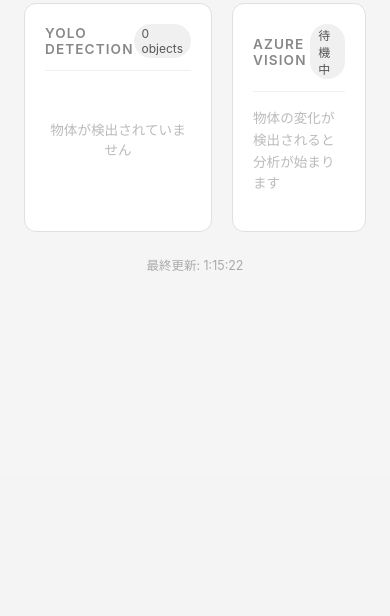
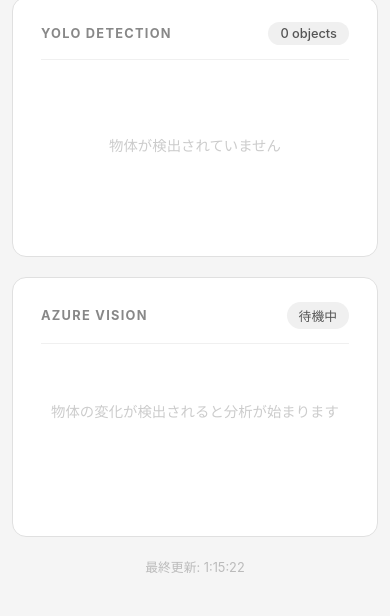
Before and after one commit to futosawaguchi/realtime-object-detector, a Flask app: page / in a window 390 px wide. Shown: the part 367-983 px from the top of the page. Before the commit the page ends 638 px from the top, so only its background shows below. Run offline with Flask 3, Linux system fonts and the light colour scheme; data that the repository does not hold is empty.

Commit message:
style: improve responsive layout and sizing

```diff
--- a/static/style.css
+++ b/static/style.css
@@ -16,10 +16,13 @@
 header {
   background-color: #ffffff;
   border-bottom: 1px solid #e0e0e0;
-  padding: 16px 32px;
+  padding: 18px 40px;
   display: flex;
   align-items: center;
   gap: 12px;
+  position: sticky;
+  top: 0;
+  z-index: 100;
 }
 
 header h1 {
@@ -30,42 +33,47 @@
 }
 
 .header-dot {
-  width: 8px;
-  height: 8px;
+  width: 10px;
+  height: 10px;
   border-radius: 50%;
   background-color: #4caf50;
   animation: pulse 2s infinite;
+  flex-shrink: 0;
 }
 
 @keyframes pulse {
   0%, 100% { opacity: 1; }
-  50% { opacity: 0.3; }
+  50%       { opacity: 0.3; }
 }
 
 /* ===== Main Layout ===== */
 main {
-  max-width: 1200px;
-  margin: 32px auto;
-  padding: 0 24px;
+  width: 100%;
+  padding: 24px 24px 40px;
   display: flex;
   flex-direction: column;
-  gap: 24px;
+  gap: 20px;
 }
 
 /* ===== Camera Feed ===== */
 .camera-section {
-  background-color: #ffffff;
+  background-color: #000;
   border: 1px solid #e0e0e0;
-  border-radius: 12px;
+  border-radius: 14px;
   overflow: hidden;
+  width: 100%;
+  max-height: calc(100vh - 180px); /* ヘッダー・パネル・余白を引いた高さ */
+  display: flex;
+  align-items: center;
+  justify-content: center;
 }
 
 .camera-feed {
   width: 100%;
+  height: 100%;
+  max-height: calc(100vh - 180px);
+  object-fit: contain;
   display: block;
-  max-height: 540px;
-  object-fit: contain;
-  background-color: #000;
 }
 
 /* ===== Bottom Panels ===== */
@@ -73,60 +81,76 @@
   display: grid;
   grid-template-columns: 1fr 1fr;
   gap: 20px;
+  width: 100%;
+}
+
+@media (max-width: 680px) {
+  .panels {
+    grid-template-columns: 1fr;
+  }
+
+  main {
+    padding: 16px 12px 32px;
+  }
+
+  header {
+    padding: 14px 20px;
+  }
 }
 
 .panel {
   background-color: #ffffff;
   border: 1px solid #e0e0e0;
-  border-radius: 12px;
-  padding: 20px;
+  border-radius: 14px;
+  padding: 24px 28px;
+  min-height: 260px;
 }
 
 .panel-header {
   display: flex;
   align-items: center;
   justify-content: space-between;
-  margin-bottom: 16px;
-  padding-bottom: 12px;
+  margin-bottom: 18px;
+  padding-bottom: 14px;
   border-bottom: 1px solid #f0f0f0;
 }
 
 .panel-title {
-  font-size: 0.85rem;
-  font-weight: 600;
-  letter-spacing: 0.08em;
+  font-size: 0.8rem;
+  font-weight: 700;
+  letter-spacing: 0.1em;
   text-transform: uppercase;
   color: #888888;
 }
 
 .panel-badge {
-  font-size: 0.75rem;
+  font-size: 0.8rem;
   background-color: #f0f0f0;
   color: #555555;
-  padding: 2px 8px;
+  padding: 4px 12px;
   border-radius: 99px;
+  font-weight: 500;
 }
 
 /* ===== YOLO Detection List ===== */
 .detection-list {
   display: flex;
   flex-direction: column;
-  gap: 8px;
-  min-height: 120px;
+  gap: 10px;
 }
 
 .detection-item {
   display: flex;
   align-items: center;
   justify-content: space-between;
-  padding: 8px 12px;
+  padding: 12px 16px;
   background-color: #fafafa;
   border: 1px solid #eeeeee;
-  border-radius: 8px;
+  border-radius: 10px;
 }
 
 .detection-label {
-  font-size: 0.9rem;
+  font-size: 1rem;
   font-weight: 500;
   color: #1a1a1a;
 }
@@ -134,70 +158,78 @@
 .confidence-bar-wrapper {
   display: flex;
   align-items: center;
-  gap: 8px;
+  gap: 12px;
 }
 
 .confidence-bar {
-  width: 80px;
-  height: 4px;
-  background-color: #e0e0e0;
+  width: 120px;
+  height: 5px;
+  background-color: #e8e8e8;
   border-radius: 99px;
   overflow: hidden;
+}
+
+@media (max-width: 480px) {
+  .confidence-bar {
+    width: 60px;
+  }
 }
 
 .confidence-fill {
   height: 100%;
   background-color: #1a1a1a;
   border-radius: 99px;
-  transition: width 0.3s ease;
+  transition: width 0.4s ease;
 }
 
 .confidence-text {
-  font-size: 0.8rem;
+  font-size: 0.9rem;
   color: #888888;
-  min-width: 36px;
+  min-width: 42px;
   text-align: right;
 }
 
 .empty-message {
-  font-size: 0.85rem;
-  color: #bbbbbb;
+  font-size: 0.9rem;
+  color: #cccccc;
   text-align: center;
-  margin-top: 32px;
+  margin-top: 56px;
 }
 
 /* ===== Azure Panel ===== */
 .azure-caption {
-  font-size: 0.95rem;
+  font-size: 1.05rem;
   color: #1a1a1a;
-  line-height: 1.6;
-  margin-bottom: 16px;
-  min-height: 40px;
+  line-height: 1.7;
+  margin-bottom: 20px;
 }
 
 .azure-caption.empty {
-  color: #bbbbbb;
-  font-size: 0.85rem;
+  color: #cccccc;
+  font-size: 0.9rem;
+  margin-top: 56px;
+  text-align: center;
 }
 
 .tag-list {
   display: flex;
   flex-wrap: wrap;
-  gap: 6px;
+  gap: 8px;
 }
 
 .tag {
-  font-size: 0.78rem;
-  padding: 3px 10px;
-  background-color: #f0f0f0;
+  font-size: 0.82rem;
+  padding: 5px 14px;
+  background-color: #f2f2f2;
   color: #444444;
   border-radius: 99px;
+  font-weight: 500;
 }
 
 /* ===== Status Bar ===== */
 .status-bar {
-  font-size: 0.78rem;
-  color: #aaaaaa;
+  font-size: 0.8rem;
+  color: #bbbbbb;
   text-align: center;
-  padding-bottom: 24px;
+  padding-bottom: 8px;
 }
```
